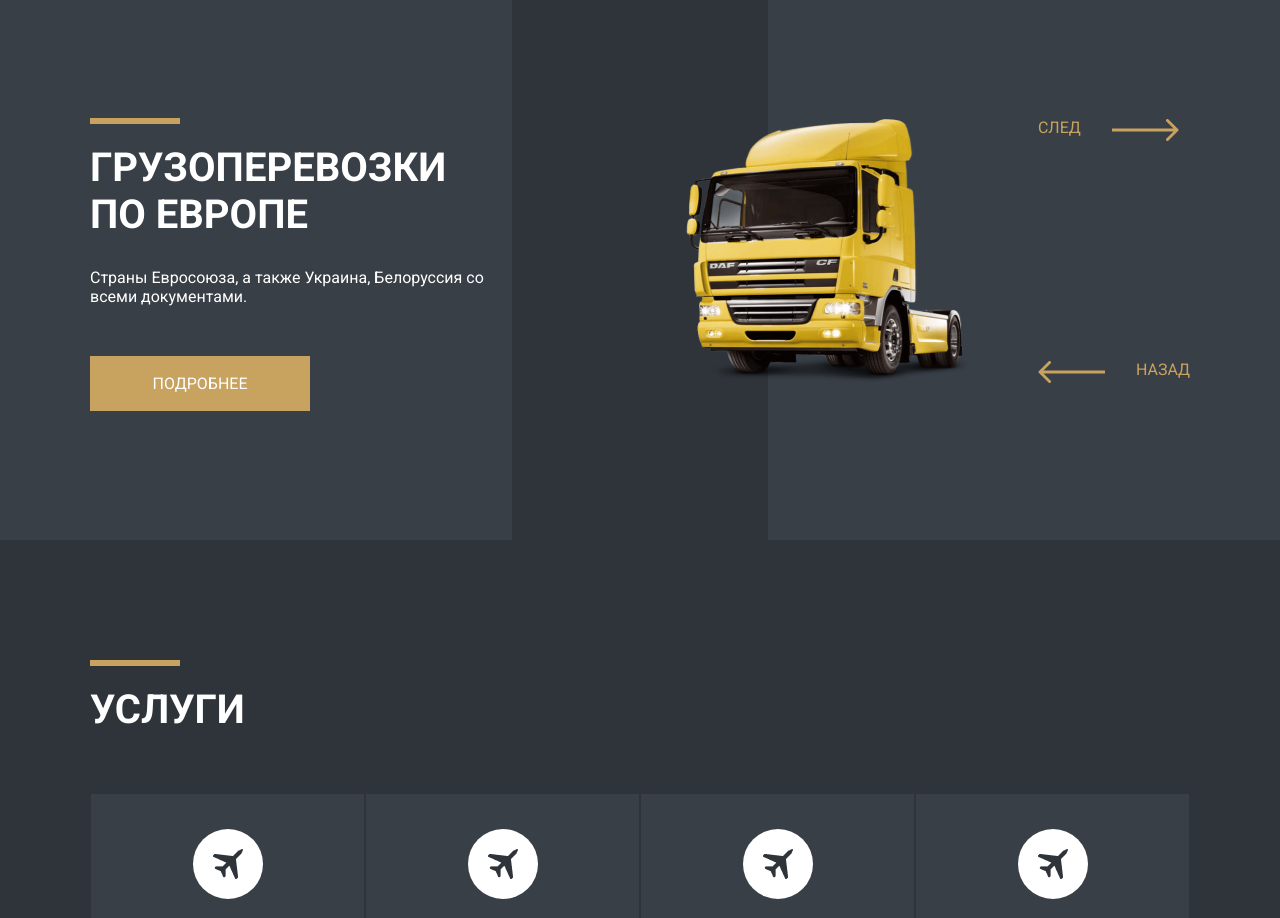
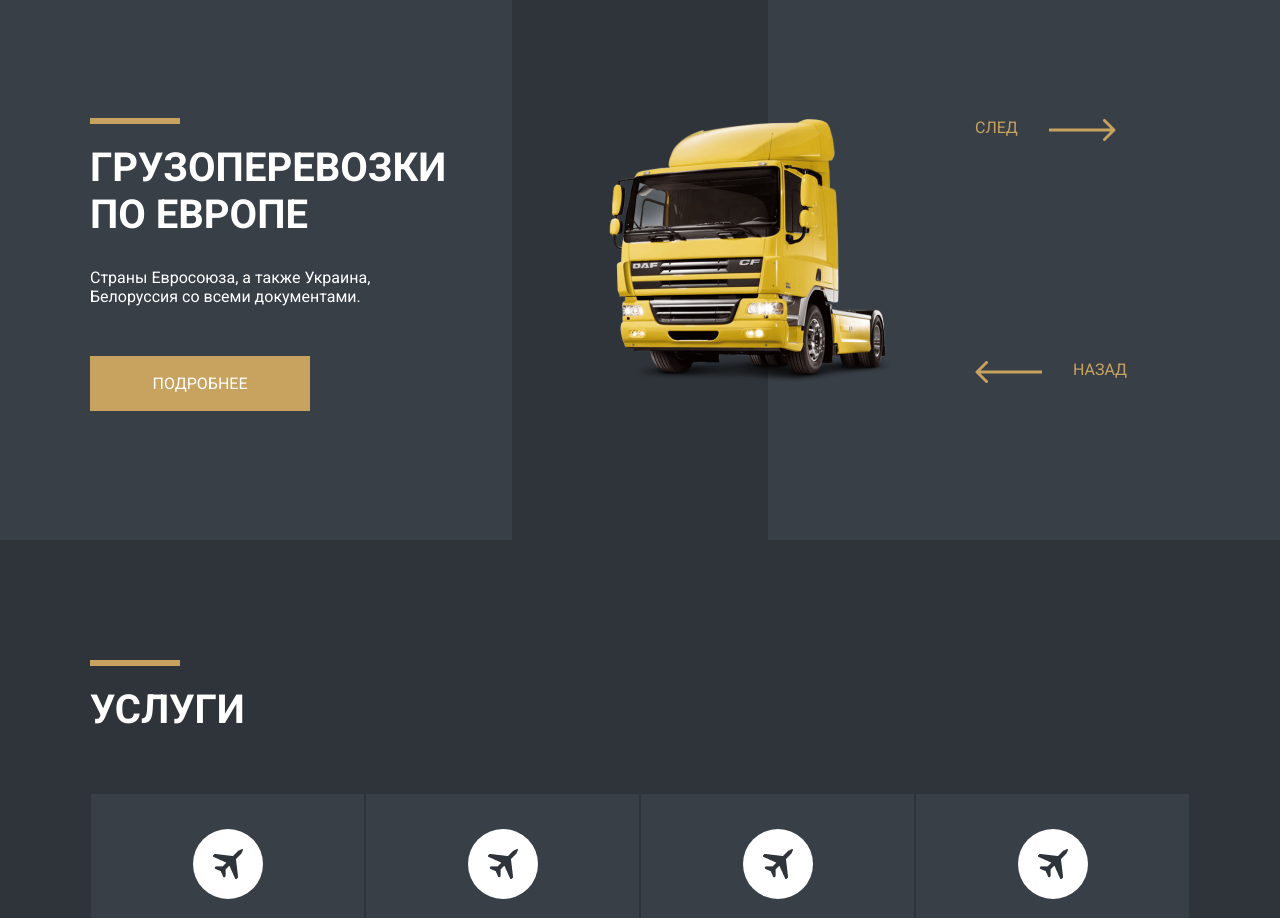
Before and after one commit to arshrapov/BusCompany, a plain HTML site: page index.html in a window 1280 px wide. Shown: the part 802-1720 px from the top of the page. Drawn offline with nearby package versions, Linux system fonts and the light colour scheme; a script that the page names is missing.

Commit message:
Добавлены небольшие изменения

```diff
--- a/#source/scss/style.scss
+++ b/#source/scss/style.scss
@@ -80,6 +80,9 @@ h2 {
     line-height: 25px;
     color: white;
     text-transform: uppercase;
+    &:hover {
+      cursor: pointer;
+    }
   }
 }
 
@@ -168,6 +171,12 @@ section {
   .row {
     position: relative;
     z-index: 40000;
+    &_col {
+      width: 30%;
+    }
+    &_col_3 {
+      width: 60%;
+    }
     &__text {
       margin: 30px 0 50px;
     }
@@ -175,7 +184,9 @@ section {
   .slider {
     @include flexBox;
     flex-direction: row;
+    position: relative;
     &__image {
+      position: relative;
       width: 445px;
       min-height: 266px;
       background: url("../images/servises/1.png");
@@ -223,6 +234,7 @@ section {
     border: solid 1px $dark;
     padding: 35px 42px;
     background: $darkGray;
+    transition: background .3s ease-in;
     &__icon {
       margin-bottom: 23px;
       @include flexBox;
```
Also changed, not shown: css/style.css.
